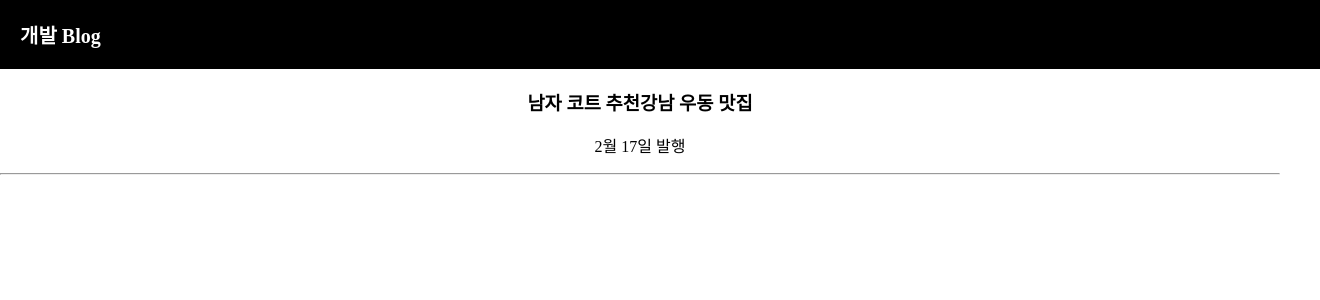
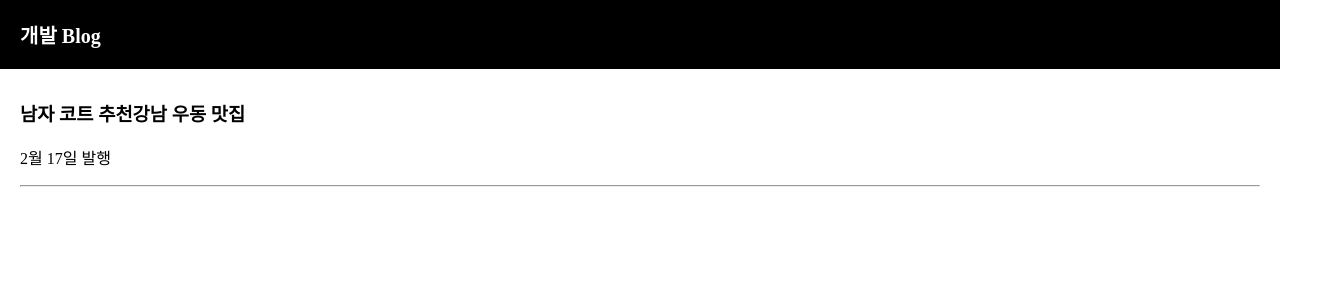
Before and after one commit to jhj080802/react_blog, a React (Create React App) app: page / in a window 1280 px wide. Shown: the top 300 px of the page, 1320 px wide, since content can reach past the window. Built offline with nearby package versions, Linux system fonts and the light colour scheme.

Commit message:
state css

```diff
--- a/src/App.css
+++ b/src/App.css
@@ -1,9 +1,11 @@
 .App {
   text-align: center;
 }
+
 body {
   font-family: "nanumsquare";
 }
+
 .black-nav {
   background-color: black;
   width: 100%;
@@ -12,7 +14,16 @@ body {
   padding: 20px;
   font-weight: 600;
   font-size: 20px;
+  box-sizing: border-box;
 }
+
+.list {
+  margin-top: 30px;
+  text-align: left;
+  padding-left: 20px;
+  padding-right: 20px;
+}
+
 .App-logo {
   height: 40vmin;
   pointer-events: none;
```
